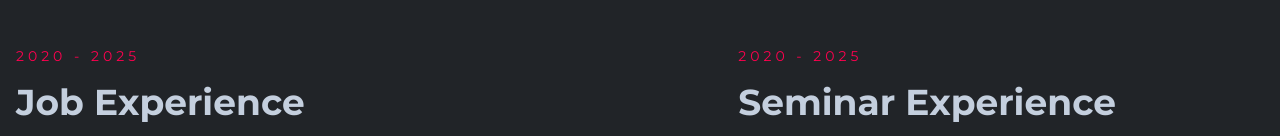
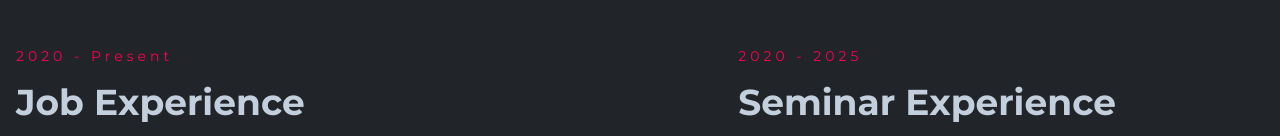
Before and after one commit to cmuciscaguinea/joemaraguineaportfolio, a React (Create React App) app: page / in a window 1280 px wide. Both pictures are taken after a click on the item "Experience". Shown: the part 2716-2852 px from the top of the page. Built offline with nearby package versions, Linux system fonts and the light colour scheme.

Commit message:
Update Experience.js

```diff
--- a/src/components/resume/Experience.js
+++ b/src/components/resume/Experience.js
@@ -11,7 +11,7 @@ const Experience = () => {
     >
       <div>
         <div className="flex flex-col gap-4">
-          <p className="text-sm text-designColor tracking-[4px]">2020 - 2025</p>
+          <p className="text-sm text-designColor tracking-[4px]">2020 - Present</p>
           <h2 className="text-4xl font-bold">Job Experience</h2>
         </div>
         <div className="mt-14 w-full h-[1000px] border-l-[6px] border-l-black border-opacity-30 flex flex-col gap-10">
```
